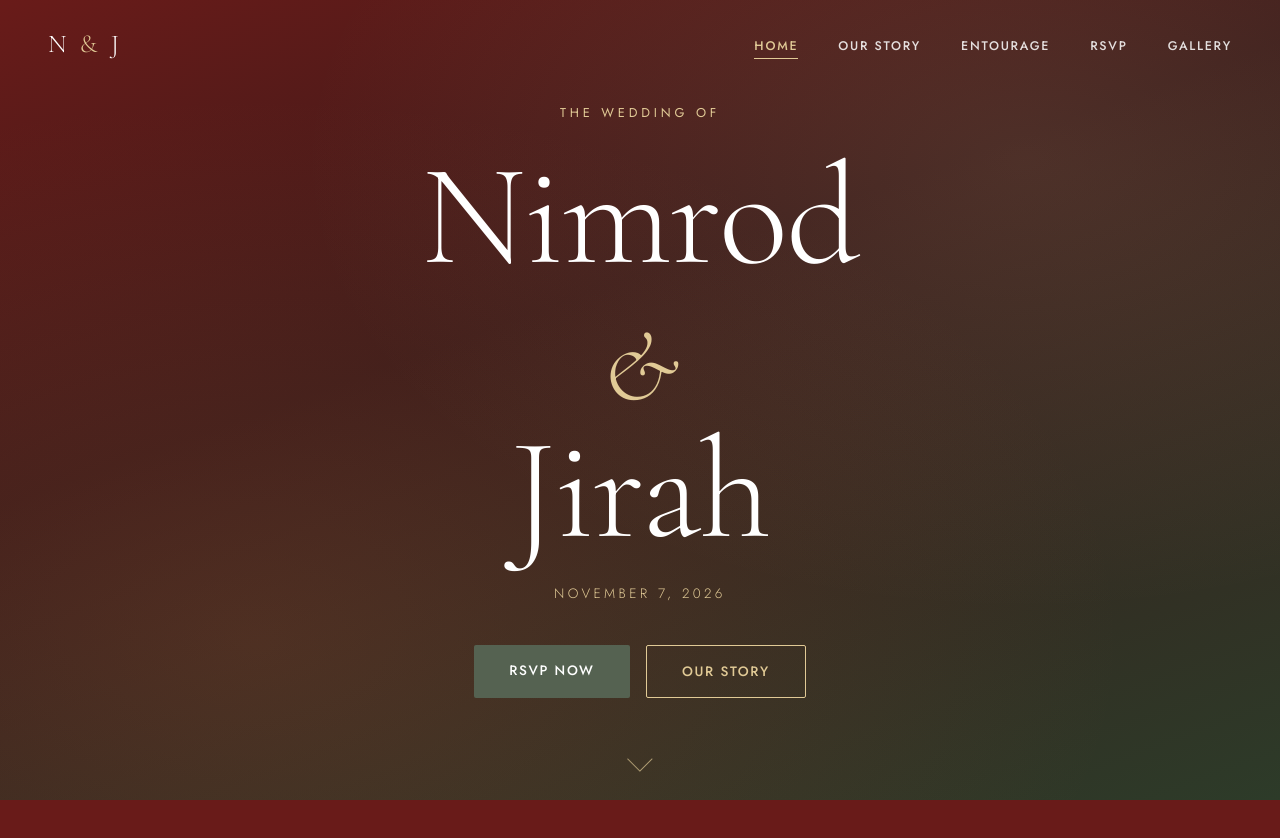
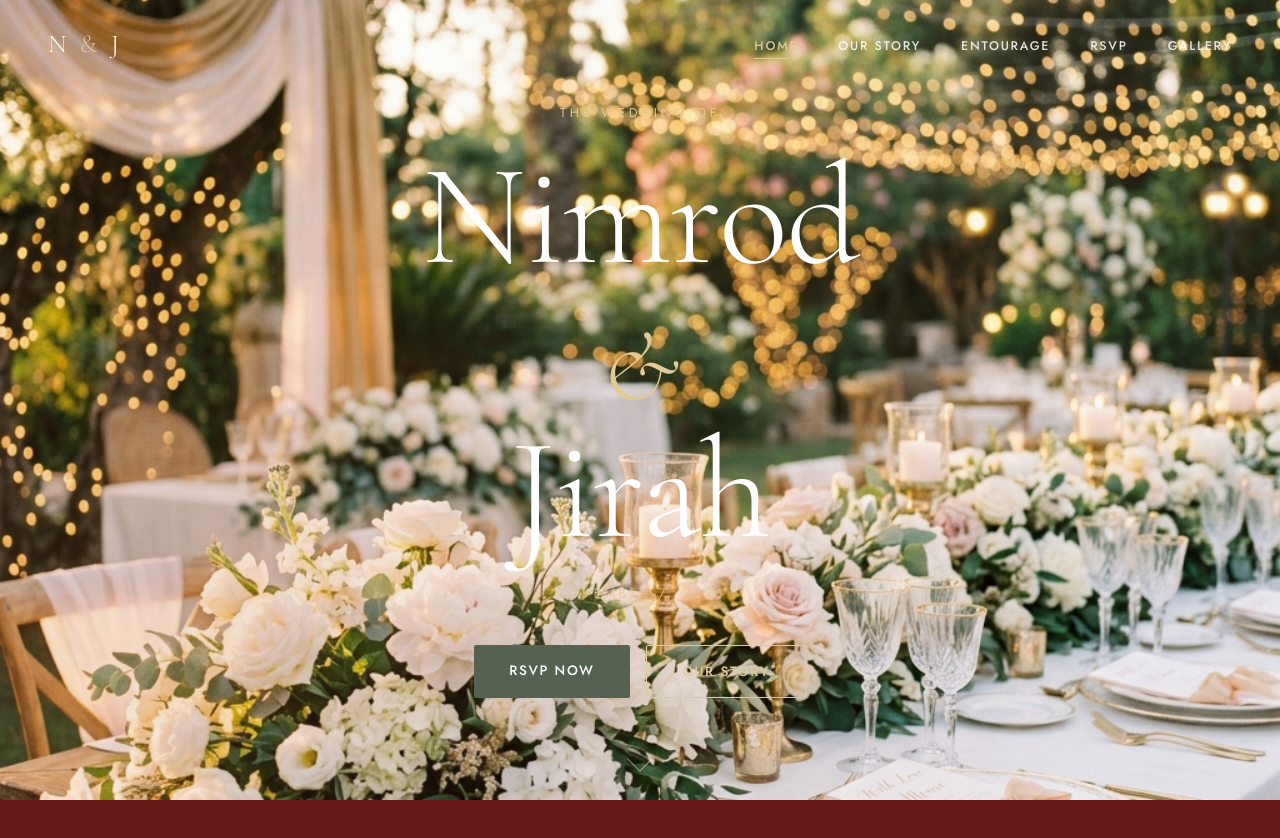
Before and after one commit to nimrodmanalaysay/nimrod-jirah-wedding, a React (Vite) app: page / in a window 1280 px wide. Shown: the top 838 px of the page. Built offline with nearby package versions, Linux system fonts and the light colour scheme.

Commit message:
hero background

```diff
--- a/src/pages/Home.css
+++ b/src/pages/Home.css
@@ -12,12 +12,7 @@
   /* Hero background: deep sage with subtle gradient texture
      ✏️ Replace with your own background image:
      background: url('/your-photo.jpg') center/cover no-repeat; */
-  background: linear-gradient(
-    160deg,
-    var(--burgundy) 0%,
-    #3a1a19 40%,
-    #2d3b29 100%
-  );
+  background: url(/src/pages/photos/hero.png) center/cover no-repeat;
   overflow: hidden;
   padding: 0 1.5rem;
 }
```
